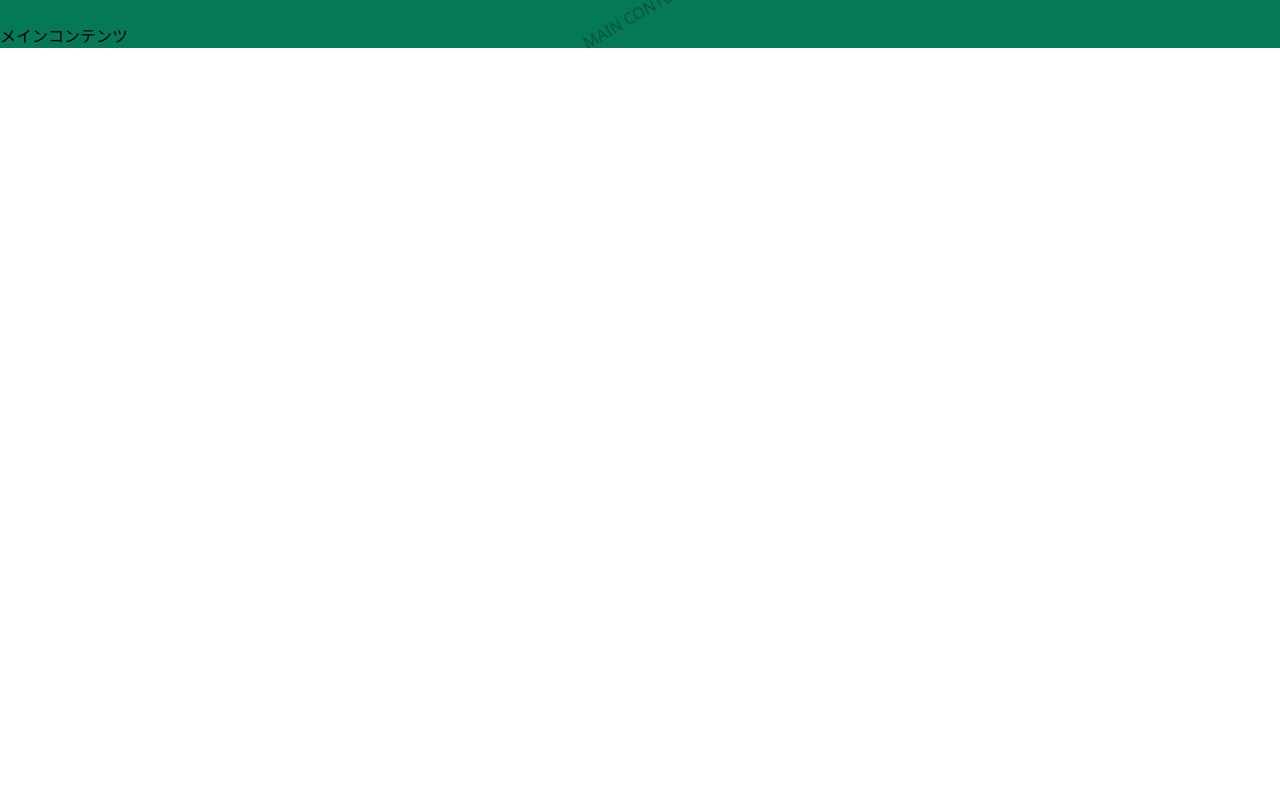
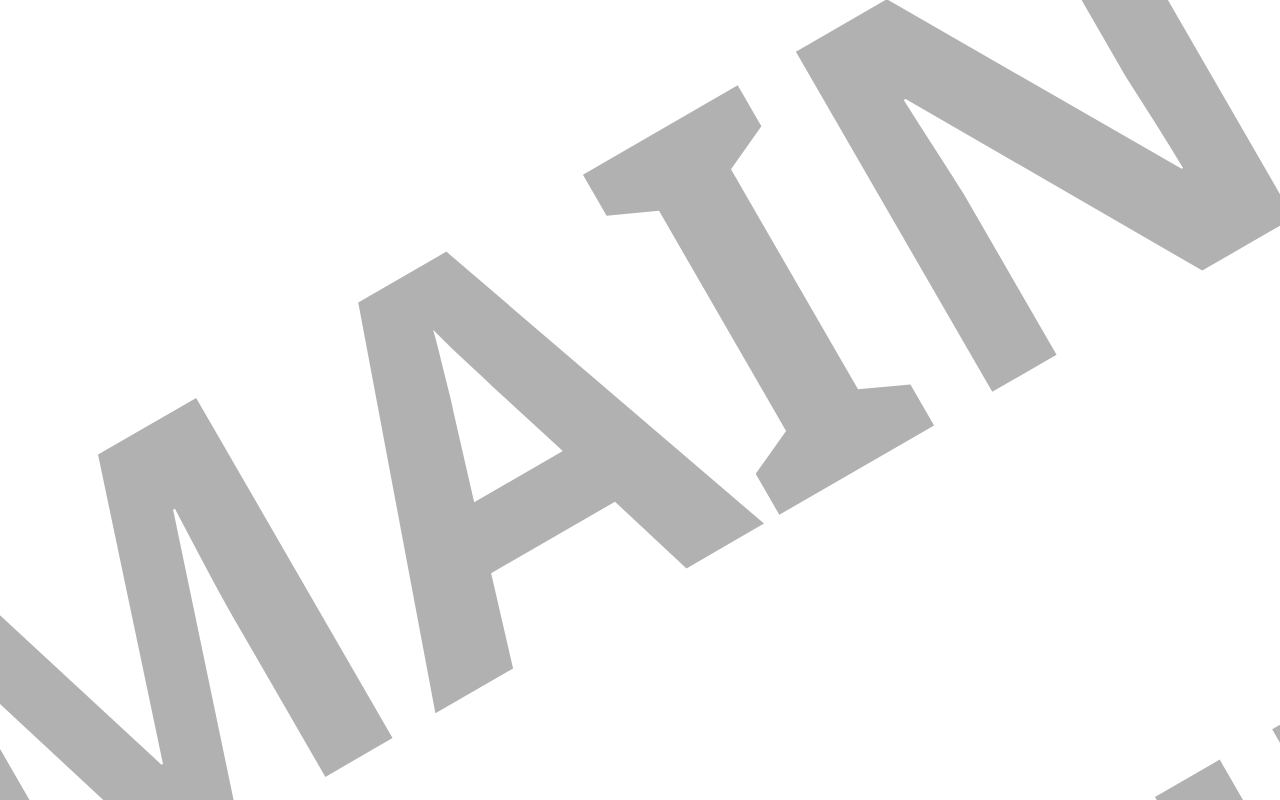
Before and after one commit to ruiokazaki-archive/portfolio-react, a React (Create React App) app: page / in a window 1280 px wide. Shown: the top 800 px of the page. Built offline with nearby package versions, Linux system fonts and the light colour scheme.

Commit message:
chore: add tailwind-styled-components

```diff
--- a/package.json
+++ b/package.json
@@ -24,6 +24,7 @@
     "ress": "^4.0.0",
     "styled-components": "^5.3.1",
     "stylelint": "^13.13.1",
+    "tailwind-styled-components": "^2.0.3",
     "tailwindcss": "npm:@tailwindcss/postcss7-compat",
     "typescript": "^4.2.3",
     "web-vitals": "^1.1.1"
--- a/src/components/organisms/SectionBackground.style.tsx
+++ b/src/components/organisms/SectionBackground.style.tsx
@@ -1,18 +1,21 @@
-/* eslint-disable import/prefer-default-export */
 import styled from 'styled-components';
+import tw from 'tailwind-styled-components';
 
-export const SectionBackground = styled.div`
-  width: 100%;
-  height: 100%;
-  font-size: 55rem;
-  font-weight: bold;
-  overflow: hidden;
+export const BackgroundWrap = tw.div`
+  w-full
+  h-full
+  font-bold
+  overflow-hidden
 `;
 
-export const BackgroundText = styled.p`
-  text-align: center;
+const BackgroundTextStyle = styled.p`
   transform: rotate(-30deg);
   -webkit-text-stroke: 1px $gray1;
   opacity: 0.3;
   z-index: -1;
+  font-size: 550px;
 `;
+
+export const BackgroundText = tw(BackgroundTextStyle)`
+  text-center
+`;
--- a/src/components/organisms/SectionBackground.tsx
+++ b/src/components/organisms/SectionBackground.tsx
@@ -1,5 +1,5 @@
 import { VFC } from 'react';
-import { BackgroundText } from './SectionBackground.style';
+import { BackgroundWrap, BackgroundText } from './SectionBackground.style';
 
 type Props = {
   sectionTitle: string;
@@ -7,10 +7,10 @@ type Props = {
 };
 
 const SectionBackground: VFC<Props> = ({ sectionTitle, children }) => (
-  <div className="hover:bg-green-700">
+  <BackgroundWrap>
     <BackgroundText>{sectionTitle}</BackgroundText>
     {children}
-  </div>
+  </BackgroundWrap>
 );
 
 export default SectionBackground;
```
Also changed, not shown: 1 other file (tests, documents, lock files or other folders).
